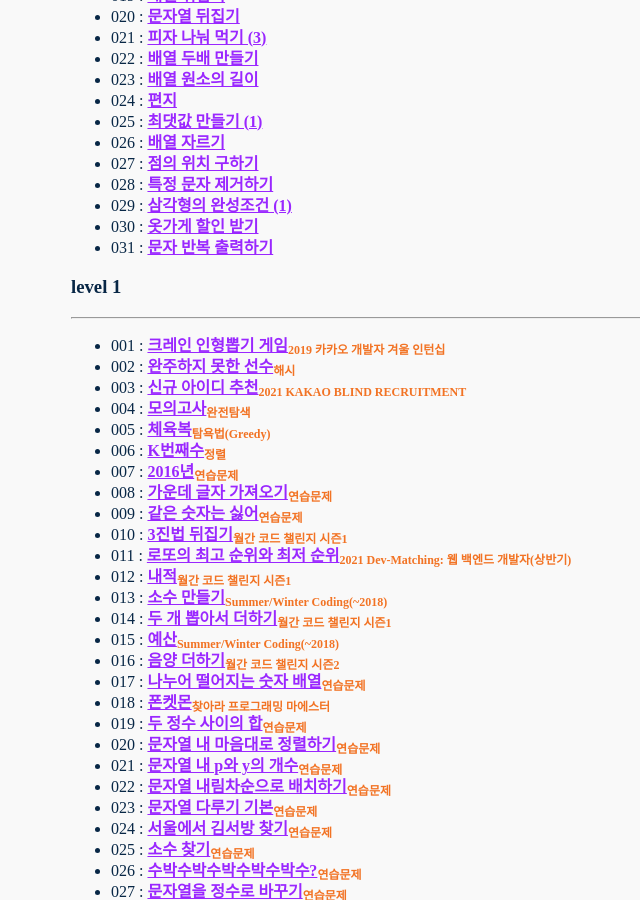
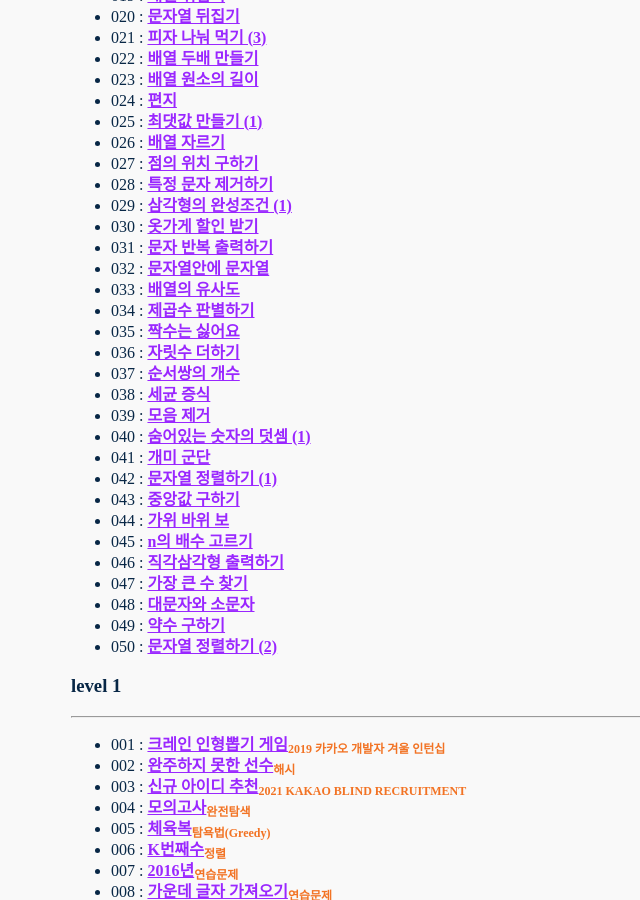
Before and after one commit to nimkoes/portfolio, a Jekyll site: the page built from _posts/2021-04-30-Programmers-Algorithm-Problem.md, in a window 1280 px wide and 900 px high, scrolled down 3885 px. Shown: the whole window, without its empty margins (169-809 px from the left). Built offline with Jekyll 4.4.1, drawn with Linux system fonts in a browser that asks for light colours.

Commit message:
풀이 추가

```diff
--- a/_posts/2021-04-30-Programmers-Algorithm-Problem.md
+++ b/_posts/2021-04-30-Programmers-Algorithm-Problem.md
@@ -94,6 +94,25 @@ author: "nimkoes"
 - 029 : [**<u>삼각형의 완성조건 (1)</u>**][link_level_0_029]
 - 030 : [**<u>옷가게 할인 받기</u>**][link_level_0_030]
 - 031 : [**<u>문자 반복 출력하기</u>**][link_level_0_031]
+- 032 : [**<u>문자열안에 문자열</u>**][link_level_0_032]
+- 033 : [**<u>배열의 유사도</u>**][link_level_0_033]
+- 034 : [**<u>제곱수 판별하기</u>**][link_level_0_034]
+- 035 : [**<u>짝수는 싫어요</u>**][link_level_0_035]
+- 036 : [**<u>자릿수 더하기</u>**][link_level_0_036]
+- 037 : [**<u>순서쌍의 개수</u>**][link_level_0_037]
+- 038 : [**<u>세균 증식</u>**][link_level_0_038]
+- 039 : [**<u>모음 제거</u>**][link_level_0_039]
+- 040 : [**<u>숨어있는 숫자의 덧셈 (1)</u>**][link_level_0_040]
+- 041 : [**<u>개미 군단</u>**][link_level_0_041]
+- 042 : [**<u>문자열 정렬하기 (1)</u>**][link_level_0_042]
+- 043 : [**<u>중앙값 구하기</u>**][link_level_0_043]
+- 044 : [**<u>가위 바위 보</u>**][link_level_0_044]
+- 045 : [**<u>n의 배수 고르기</u>**][link_level_0_045]
+- 046 : [**<u>직각삼각형 출력하기</u>**][link_level_0_046]
+- 047 : [**<u>가장 큰 수 찾기</u>**][link_level_0_047]
+- 048 : [**<u>대문자와 소문자</u>**][link_level_0_048]
+- 049 : [**<u>약수 구하기</u>**][link_level_0_049]
+- 050 : [**<u>문자열 정렬하기 (2)</u>**][link_level_0_050]
 
 
 
```
